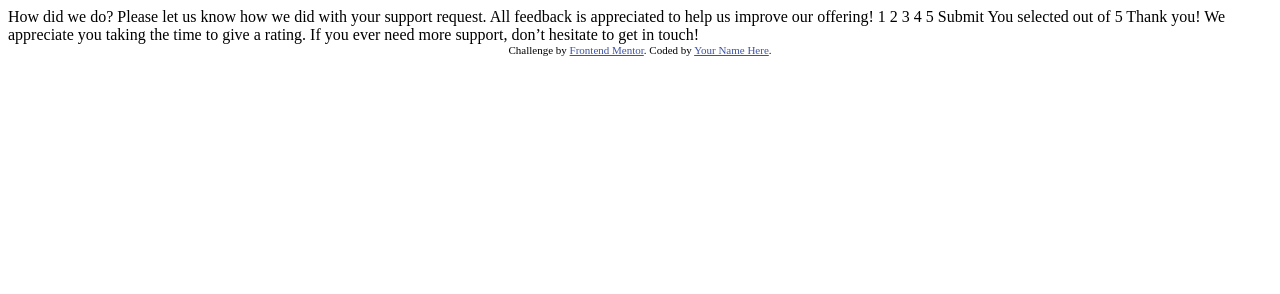
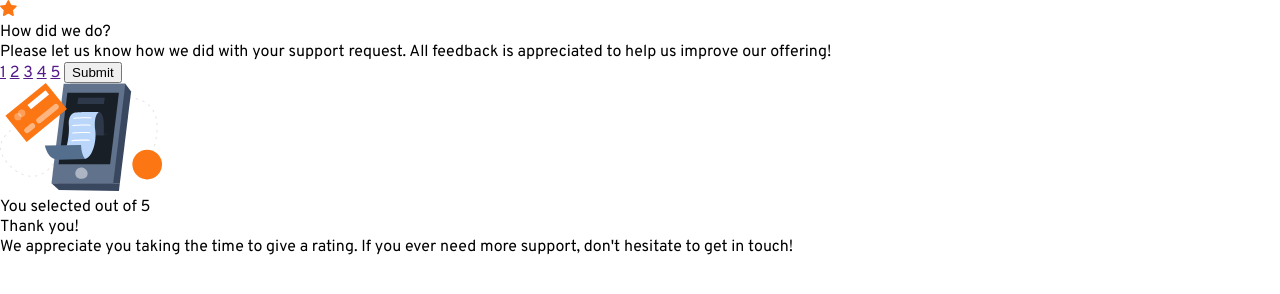
Before and after one commit to gylim0604/Front-End-Mentor-interactive-rating-component, a plain HTML site: page index.html in a window 1280 px wide. Drawn offline with Linux system fonts and the light colour scheme.

Commit message:
setup css variables and basic html structure

```diff
--- a/index.html
+++ b/index.html
@@ -8,42 +8,34 @@
 
   <title>Frontend Mentor | Interactive rating component</title>
 
-  <!-- Feel free to remove these styles or customise in your own stylesheet 👍 -->
-  <style>
-    .attribution { font-size: 11px; text-align: center; }
-    .attribution a { color: hsl(228, 45%, 44%); }
-  </style>
+  <link rel="stylesheet" href="reset.css">
+  <link rel="stylesheet" href="style.css">
 </head>
 <body>
-
   <!-- Rating state start -->
-
-  How did we do?
-
-  Please let us know how we did with your support request. All feedback is appreciated
-  to help us improve our offering!
-
-  1 2 3 4 5
-
-  Submit
-
+  <section id="rating">
+    <img src="images/icon-star.svg" alt="">
+    <h4>How did we do?</h4>
+    <p class="cta">Please let us know how we did with your support request. All feedback is appreciated to help us improve our offering!</p>
+    <!-- TODO: Consider changing to input -->
+    <a href="">1</a>
+    <a href="">2</a>
+    <a href="">3</a>
+    <a href="">4</a>
+    <a href="">5</a>
+    <button>Submit</button>
+  </section>
   <!-- Rating state end -->
 
   <!-- Thank you state start -->
-
-  You selected <!-- Add rating here --> out of 5
-
-  Thank you!
-
-  We appreciate you taking the time to give a rating. If you ever need more support,
-  don’t hesitate to get in touch!
-
+  <section id="thank-you">
+    <img src="images/illustration-thank-you.svg" alt="">
+    <p class="rating-text">You selected <!-- Add rating here --> out of 5</p>
+    <p class="thank-you-text">Thank you!</p>
+    <p>
+      We appreciate you taking the time to give a rating. If you ever need more support, don't hesitate to get in touch!
+    </p>
+  </section>
   <!-- Thank you state end -->
-
-
-  <div class="attribution">
-    Challenge by <a href="https://www.frontendmentor.io?ref=challenge" target="_blank">Frontend Mentor</a>.
-    Coded by <a href="#">Your Name Here</a>.
-  </div>
 </body>
 </html>
--- /dev/null
+++ b/reset.css
@@ -0,0 +1,23 @@
+html {
+    box-sizing: border-box;
+    font-size: 16px;
+  }
+
+  *, *:before, *:after {
+    box-sizing: inherit;
+  }
+
+  body, h1, h2, h3, h4, h5, h6, p, ol, ul {
+    margin: 0;
+    padding: 0;
+    font-weight: normal;
+  }
+
+  ol, ul {
+    list-style: none;
+  }
+
+  img {
+    max-width: 100%;
+    height: auto;
+  }
--- /dev/null
+++ b/style.css
@@ -0,0 +1,14 @@
+@import url('https://fonts.googleapis.com/css2?family=Overpass:wght@400;700&display=swap');
+
+:root{
+    --orange: hsl(25, 97%, 53%);
+    --white: hsl(0, 0%, 100%);
+    --light--grey: hsl(217, 12%, 63%);
+    --medium--grey:hsl(216, 12%, 54%);
+    --dark--blue: hsl(213, 19%, 18%);
+    --very--dark--blue: hsl(216, 12%, 8%);
+}
+
+body{
+    font-family: 'Overpass', sans-serif;
+}
```
